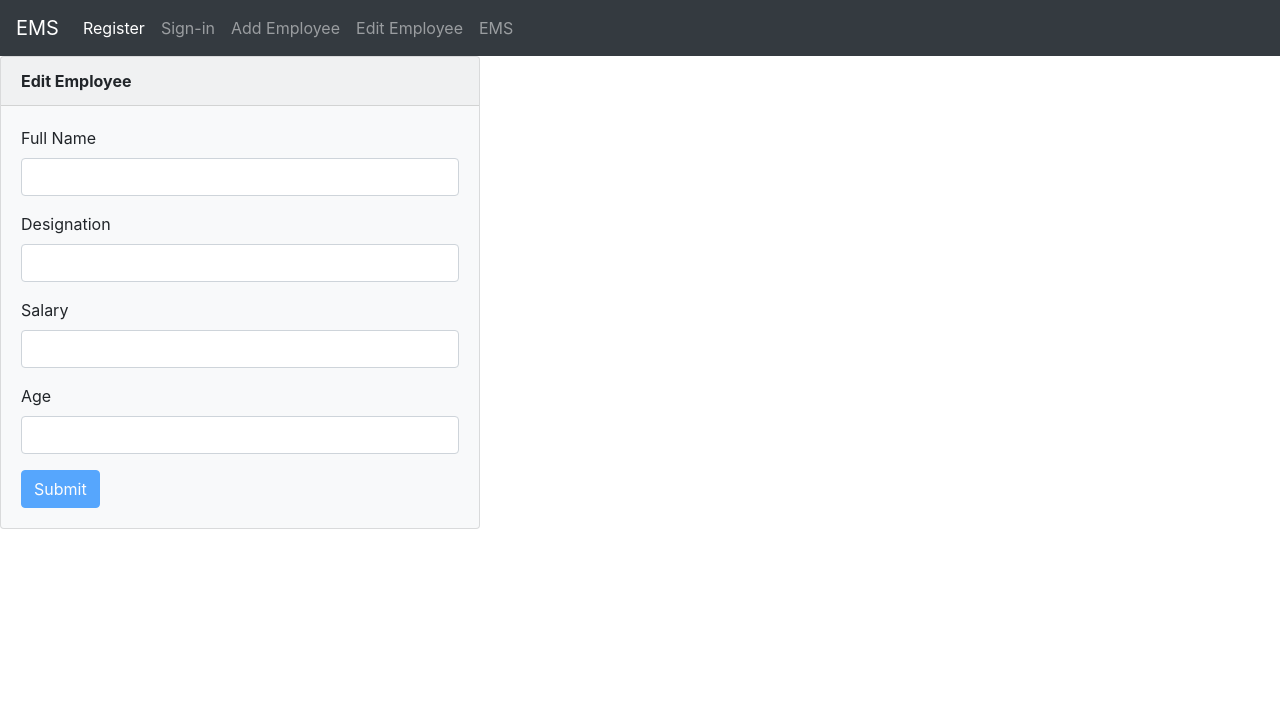
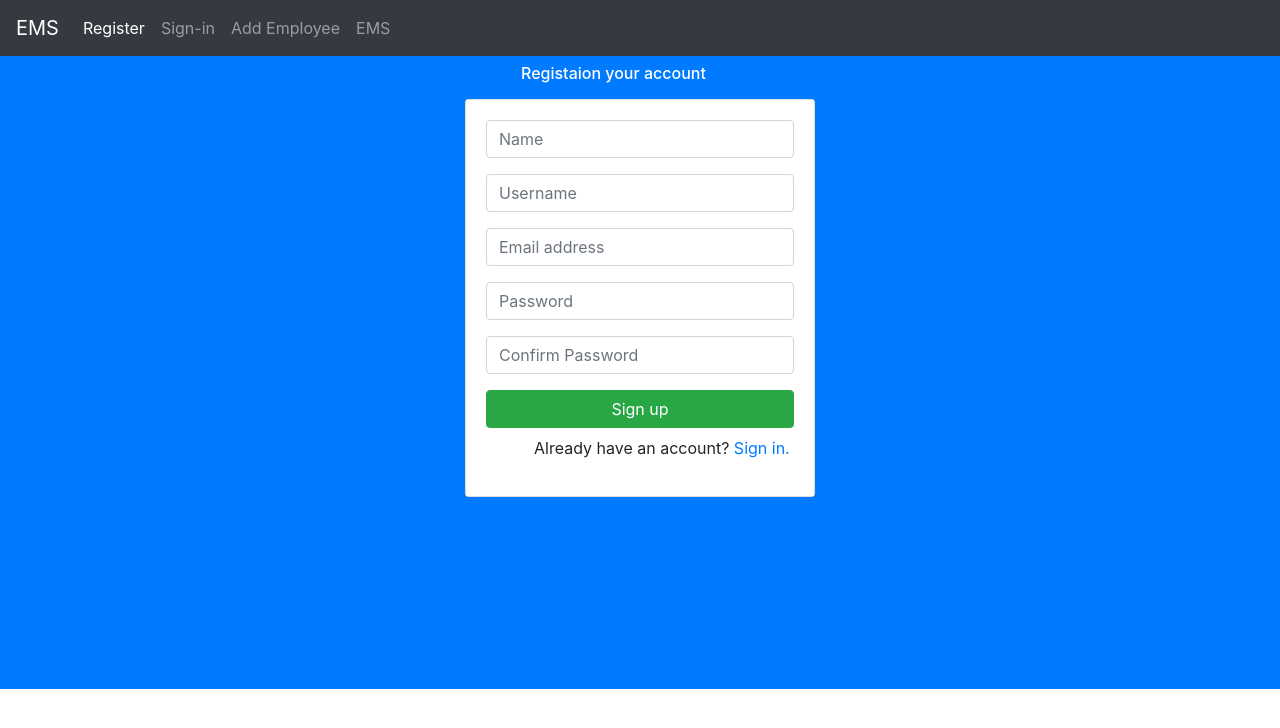
Before and after one commit to chandiniMJ/Employee-Management-System, an Angular app in the folder EMS/: page /edit in a window 1280 px wide. Shown: the top 728 px of the page. Built offline with nearby package versions, Linux system fonts and the light colour scheme.

Commit message:
Codes verified

```diff
--- a/EMS/src/app/app-routing.module.ts
+++ b/EMS/src/app/app-routing.module.ts
@@ -1,7 +1,6 @@
 import { NgModule } from '@angular/core';
 import { Routes, RouterModule } from '@angular/router';
 import { AddComponent } from './add/add.component';
-import { EditComponent } from './edit/edit.component';
 import { EMSComponent } from './ems/ems.component';
 import { RegistrationComponent } from './registration/registration.component';
 import { SignInComponent } from './sign-in/sign-in.component';
@@ -12,7 +11,6 @@ const routes: Routes = [
   {path:"register", component:RegistrationComponent},
   {path:"signin", component:SignInComponent},
   {path:"add",component:AddComponent},
-  {path:"edit",component:EditComponent},
   {path:"ems", component:EMSComponent},
   {path:"**", component:RegistrationComponent}
 ];
--- a/EMS/src/app/app.component.html
+++ b/EMS/src/app/app.component.html
@@ -15,9 +15,6 @@
                 <a class="nav-link" href="#" routerLink="add">Add Employee</a>
             </li>
             <li class="nav-item">
-                <a class="nav-link" href="#" routerLink="edit">Edit Employee</a>
-            </li>
-            <li class="nav-item">
                 <a class="nav-link" href="#" routerLink="ems">EMS</a>
             </li>
         </ul>
--- a/EMS/src/app/app.module.ts
+++ b/EMS/src/app/app.module.ts
@@ -5,7 +5,6 @@ import { HttpClientModule } from '@angular/common/http';
 import { AppRoutingModule } from './app-routing.module';
 import { AppComponent } from './app.component';
 import { RegistrationComponent } from './registration/registration.component';
-import { EditComponent } from './edit/edit.component';
 import { FormsModule, ReactiveFormsModule } from '@angular/forms';
 import { AddComponent } from './add/add.component';
 import { SignInComponent } from './sign-in/sign-in.component';
@@ -16,7 +15,6 @@ import { EmpDataService } from './services/emp-data.service';
   declarations: [
     AppComponent,
     RegistrationComponent,
-    EditComponent,
     AddComponent,
     SignInComponent,
     EMSComponent
--- a/EMS/src/app/edit/edit.component.css
+++ /dev/null
@@ -1,10 +0,0 @@
-card bg-light mb-3{
-    display: flex;
-    justify-content: center;
-    align-items: center;
-    display: inline-block;
-    position: absolute;
-    top: 50%;
-    left: 50%;
-    transform: translate(-50%, -50%);
-}
--- a/EMS/src/app/edit/edit.component.html
+++ /dev/null
@@ -1,37 +0,0 @@
-<div class="card bg-light mb-3" style="max-width: 30rem;" >
-    <div class="card-header"><b>Edit Employee</b> </div>
-    <div class="card-body">
-        <div>
-            <form #editForm="ngForm" (ngSubmit)="submit(editForm)">
-                <div class="form-group">
-                    <label>Full Name</label>
-                    <input type="Text" #fname="ngModel" name="fname" required minlength="3" pattern="[a-zA-Z][a-zA-Z ]+"
-                        class="form-control" ngModel>
-                    <small style="color: tomato;" *ngIf="fname.invalid && fname.touched">*Enter Valid Name</small>
-                </div>
-                <div class="form-group">
-                    <label>Designation</label>
-                    <input type="text" #designation="ngModel" name="designation" required minlength="3"
-                        pattern="[a-zA-Z][a-zA-Z ]+" class="form-control" ngModel>
-                    <small style="color: tomato;" *ngIf="designation.invalid && designation.touched">*Enter Valid
-                        Designation</small>
-                </div>
-                <div class="form-group">
-                    <label>Salary</label>
-                    <input type="number" #salary="ngModel" name="salary" required minlength="4" maxlength="6"
-                        pattern="^(?=[0-9]{4,6}$)0*[1-9][0-9]{3,}$" class="form-control" ngModel>
-                    <small style="color: tomato;" *ngIf="salary.invalid && salary.touched">*Enter valid Salary</small>
-                </div>
-                <div class="form-group">
-                    <label>Age</label>
-                    <input type="number" #age="ngModel" name="age" class="form-control" required minlength="2"
-                        pattern="^(1[89]|[2-9]\d)$" ngModel>
-                    <small style="color: tomato;" *ngIf="age.invalid && age.touched">*Enter valid age (should be more
-                        than 18yrs)</small>
-                </div>
-                <button style="margin-right:30px ;" type="submit" class="btn btn-primary"
-                    [disabled]="editForm.invalid">Submit</button>
-            </form>
-        </div>
-    </div>
-</div>
--- a/EMS/src/app/edit/edit.component.ts
+++ /dev/null
@@ -1,20 +0,0 @@
-import { Component, OnInit } from '@angular/core';
-import { NgForm } from '@angular/forms';
-
-@Component({
-  selector: 'app-edit',
-  templateUrl: './edit.component.html',
-  styleUrls: ['./edit.component.css']
-})
-export class EditComponent implements OnInit {
-
-  constructor() { }
-
-  ngOnInit(): void {
-  }
-
-  submit(form:NgForm){
-    console.log(form.value)
-  }
-
-}
--- a/EMS/src/app/sign-in/sign-in.component.css
+++ b/EMS/src/app/sign-in/sign-in.component.css
@@ -0,0 +1,56 @@
+#background{
+    background-color:#3b5998;
+    margin-top: 0px;
+}
+.container1{
+    height: 550px;
+    width: 500px;
+    background-color:#3b5998;
+    margin-left: auto;
+    margin-right: auto;
+}
+.container{
+    height: 300px;
+    width: 300px ;
+    align-items: center;
+    background-color: white;
+    margin-top: 0%;
+    margin-top: 30px;
+    box-sizing: border-box;
+
+}
+
+.container2{
+
+    background-color: white;
+    width: 300px;
+    height: 60px;
+    text-align: center;
+    align-content: center;
+    align-items: center;
+    padding-top: 15px;
+
+}
+
+h4{
+    text-align: center;
+    margin-top: 40px;
+    color: white;
+    font-family:'Times New Roman', Times, serif;
+    padding-top: 25px;
+    font-size: 25px;
+}
+
+form{
+    margin-left: auto;
+    margin-right: auto;
+    margin-bottom: bottom;
+
+
+}
+button{
+    width: 270px;
+}
+.emailadd{
+    margin-top: 20px;
+}
--- a/EMS/src/app/sign-in/sign-in.component.html
+++ b/EMS/src/app/sign-in/sign-in.component.html
@@ -1,4 +1,5 @@
-<div class="container1">
+<div id="background">
+<div class="container1 mh-50">
     <form [formGroup]="Signinform" (ngSubmit)="SigninData()">
         <h4>Sign in to your account</h4>
         <div class="container">
@@ -31,3 +32,4 @@
     </form>
 
 </div>
+</div>
```
Also changed, not shown: EMS/src/app/registration/registration.component.html (+7 -42 lines), 1 other file (tests, documents, lock files or other folders).
